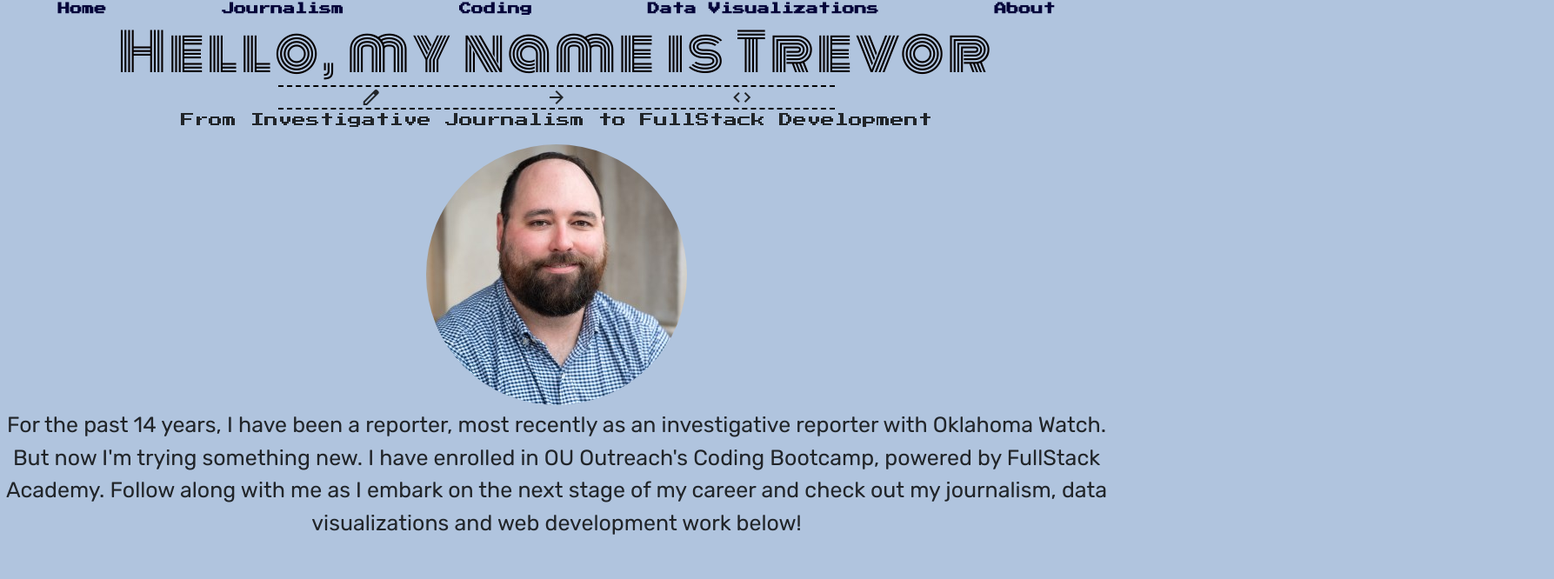
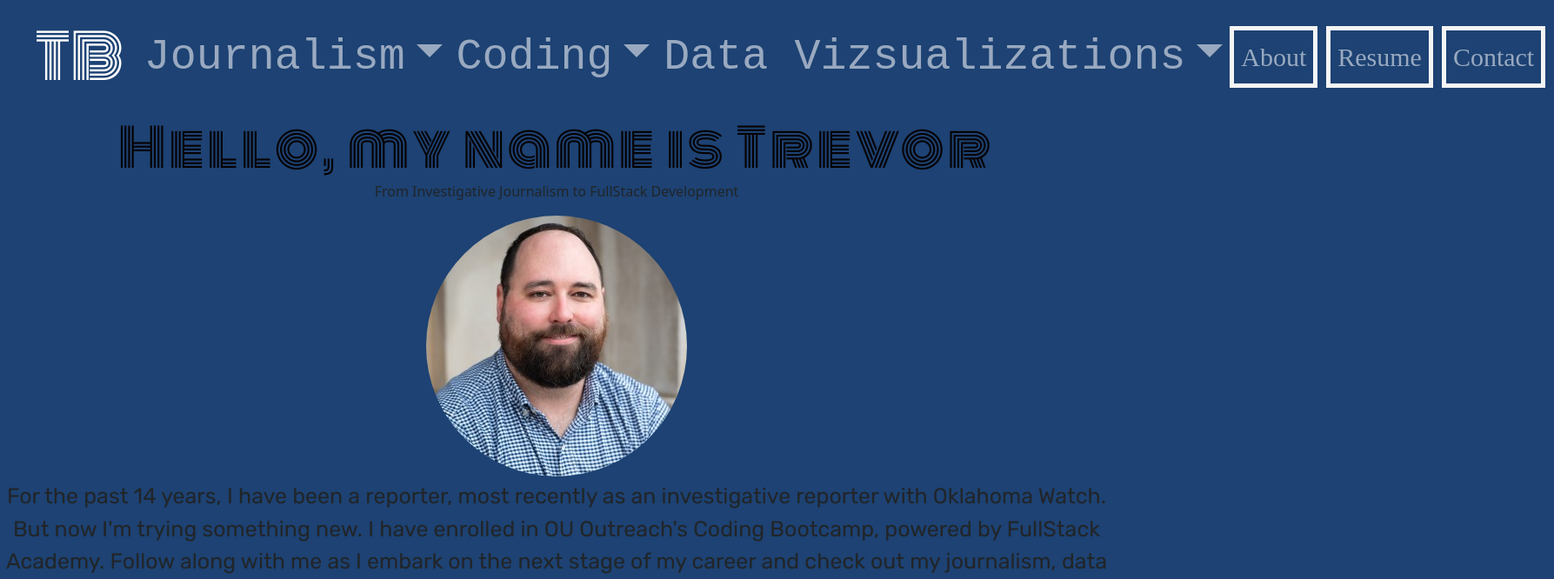
Before and after one commit to tbrown034/My-site, a React (Create React App) app: page / in a window 1280 px wide. Shown: the top 666 px of the page at 87% size, 1787 px wide, since content can reach past the window. Built offline with nearby package versions, Linux system fonts and the light colour scheme; a web font is replaced by a local one.

Commit message:
Nav bar changes

```diff
--- a/src/App.css
+++ b/src/App.css
@@ -1,19 +1,46 @@
 * {
-  background-color: lightsteelblue;
-  font-family: 'Press Start 2P', cursive;
+  background-color: rgb(29, 66, 115);
+}
+
+#navBrand {
+  color: white;
+  font-family: 'Monoton', cursive;
+  font-size: 70px;
+  padding-left: 40px;
+}
+
+#navLinks {
+  font-size: 50px;
+  font-family: 'Courier New', Courier, monospace;
+}
+
+#navContact {
+  font-size: 30px;
+  font-family: 'Times New Roman', Times, serif;
 
 }
 
-#headNavContainer {
+#contact, #resume {
+  border: whitesmoke 5px solid;
+  margin-right: 10px;
+  background-color:rgb(29, 66, 115);
+  color: white(29, 66, 115);
+}
+
+
+
+ #navbar {
+  color: red;
   display: flex;
-  flex-direction: row;
-  justify-content: space-around;
-  font-size: 14px;
-  text-decoration: none;
-  font-weight: bolder;
-  color:rgb(0, 0, 11);
-  font-family: 'Press Start 2P', 'Rubik', sans-serif;
+  justify-content: space-between;
+  margin-right: 40px;
+
 }
+
+
+
+
+
 
 
 #footIconContainer {
@@ -107,11 +134,7 @@
 
 }
 
-#headNavContainer a {
-  text-decoration: none;
-  color: rgb(4, 4, 57);
-  font-family: 'Press Start 2P', 'Rubik', sans-serif;
-}
+
 
 #footContact {
     font-family: 'Segoe UI', Tahoma, Geneva, Verdana, sans-serif;
--- a/src/components/Header.js
+++ b/src/components/Header.js
@@ -1,19 +1,58 @@
-import { Link } from "react-router-dom"
+import Nav from "react-bootstrap/Nav";
+import Navbar from "react-bootstrap/Navbar";
+import NavDropdown from "react-bootstrap/NavDropdown";
 
-const Header = () => {
-    return (
-    <>
-        <nav>
-            <div id="headNavContainer">
-                <Link to="/">Home</Link>
-                <Link to="/">Journalism</Link>
-                <Link to="/">Coding</Link>
-                <Link to="/">Data Visualizations</Link>
-                <Link to="/">About</Link>
-            </div>
-        </nav>
-    </>
-    )
+function Header() {
+  return (
+    <div id="navDiv">
+    <Navbar id="navbar" variant="dark">
+      <Navbar.Brand id="navBrand" href="#home">
+        TB
+      </Navbar.Brand>
+      <Nav id="navLinks">
+        <NavDropdown title="Journalism" id="collasible-nav-dropdown">
+          <NavDropdown.Item href="#action/3.1">Experience</NavDropdown.Item>
+          <NavDropdown.Item href="#action/3.2">Awards</NavDropdown.Item>
+          <NavDropdown.Item href="#action/3.3">Top Clips</NavDropdown.Item>
+          <NavDropdown.Divider />
+          <NavDropdown.Item href="#action/3.4">
+            Skills and proficiencies
+          </NavDropdown.Item>
+        </NavDropdown>
+        <NavDropdown title="Coding" id="collasible-nav-dropdown">
+          <NavDropdown.Item href="#action/3.1">Projects</NavDropdown.Item>
+          <NavDropdown.Item href="#action/3.2">Goals</NavDropdown.Item>
+          <NavDropdown.Item href="#action/3.3">Top Clips</NavDropdown.Item>
+          <NavDropdown.Divider />
+          <NavDropdown.Item href="#action/3.4">
+            Skills and proficiencies
+          </NavDropdown.Item>
+        </NavDropdown>
+        <NavDropdown title="Data Vizsualizations" id="collasible-nav-dropdown">
+          <NavDropdown.Item href="#action/3.1">Projects</NavDropdown.Item>
+          <NavDropdown.Item href="#action/3.2">Awards</NavDropdown.Item>
+          <NavDropdown.Item href="#action/3.3">Top Clips</NavDropdown.Item>
+          <NavDropdown.Divider />
+          <NavDropdown.Item href="#action/3.4">
+            Skills and proficiencies
+          </NavDropdown.Item>
+        </NavDropdown>
+
+      </Nav>
+      <Nav id="navContact">
+      <Nav.Link eventKey={2} id="contact" href="#memes">
+          About
+        </Nav.Link>
+      <Nav.Link eventKey={2} id="contact" href="#memes">
+          Resume
+        </Nav.Link>
+        <Nav.Link eventKey={2} id="contact" href="#memes">
+          Contact
+        </Nav.Link>
+      </Nav>
+    </Navbar>
+    </div>
+  );
 }
 
-export default Header
+export default Header;
--- a/src/components/Home.js
+++ b/src/components/Home.js
@@ -9,17 +9,7 @@ const Home = () => {
     <>
       <div id="homeContainer">
         <h1 id="homeName">Hello, my name is Trevor</h1>
-        <div id="homeIcons">
-          <span class="material-symbols-outlined material-icons md-48">
-            edit
-          </span>
-          <span class="material-symbols-outlined material-icons md-48">
-            arrow_forward
-          </span>
-          <span class="material-symbols-outlined material-icons md-48">
-            code
-          </span>
-        </div>
+
         <p id="homesubhead">
           From Investigative Journalism to FullStack Development
         </p>
@@ -35,3 +25,15 @@ const Home = () => {
 };
 
 export default Home;
+
+{/* <div id="homeIcons">
+          <span class="material-symbols-outlined material-icons md-48">
+            edit
+          </span>
+          <span class="material-symbols-outlined material-icons md-48">
+            arrow_forward
+          </span>
+          <span class="material-symbols-outlined material-icons md-48">
+            code
+          </span>
+        </div> */}
--- a/src/components/HomeCarousel.js
+++ b/src/components/HomeCarousel.js
@@ -8,27 +8,25 @@ const HomeCarousel = () => {
     <div style={{ display: 'block', width: 700, padding: 30 }}>
       <h4>Multi-tool Journalism/Developer</h4>
     <Carousel>
-      <Carousel.Item interval={4500}>
+      <Carousel.Item>
         <img className="d-block w-100" src={journalism} alt="Image One" />
         <Carousel.Caption>
           <h3>Journalism</h3>
           <p>15 years of experience</p>
-
         </Carousel.Caption>
       </Carousel.Item>
-      <Carousel.Item interval={4500}>
+      <Carousel.Item>
         <img className="d-block w-100" src={coding} alt="Image Two" />
         <Carousel.Caption>
           <h3>Coding</h3>
           <p>FullStack Developer</p>
         </Carousel.Caption>
       </Carousel.Item>
-      <Carousel.Item interval={4500}>
+      <Carousel.Item>
         <img className="d-block w-100" src={dataViz} alt="Image One" />
         <Carousel.Caption>
           <h3>Data Viz</h3>
           <p>Data Viz</p>
-
         </Carousel.Caption>
       </Carousel.Item>
     </Carousel>
```
Also changed, not shown: src/components/Photos/Trevor1.JPG (added).
